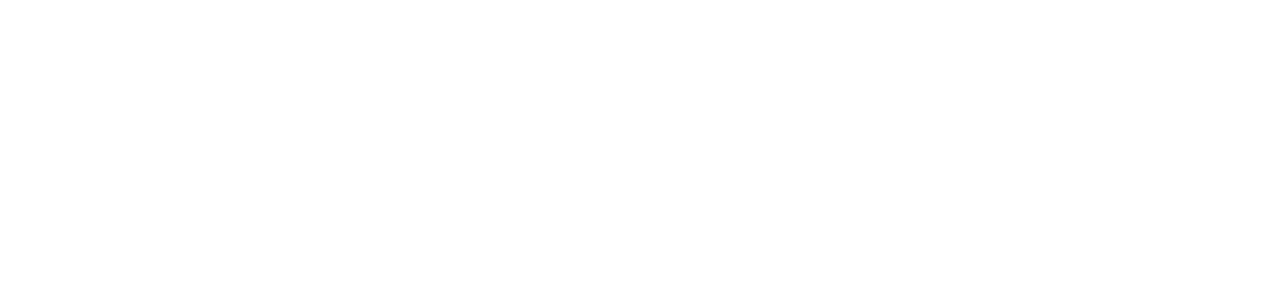
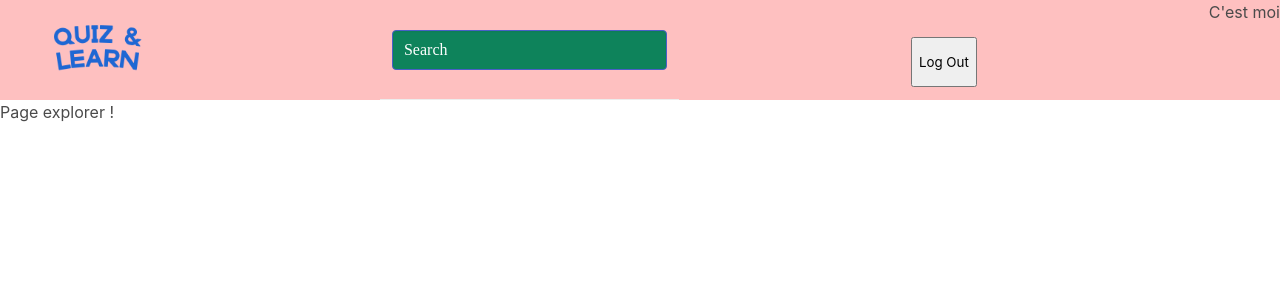
Before and after one commit to margauxln/quizandlearn, a React (Create React App) app in the folder frontend/: page /quizzes in a window 1280 px wide. Before the commit this address led to /signin. Shown: the top 300 px of the page. Built offline with nearby package versions, Linux system fonts and the light colour scheme.

Commit message:
feat-US4- started upper line menu

```diff
--- a/frontend/src/app/App.js
+++ b/frontend/src/app/App.js
@@ -13,6 +13,7 @@
         {/* public routes */}
         <Route path="login" element={<LogIn />} />
         <Route path="signup" element={<SignUp />} />
+        <Route path="/quizzes" element={<Explore />} />
 
         {/* we want to protect these routes */}
         <Route element={<RequireAuth />}>
--- /dev/null
+++ b/frontend/src/components/header/Header.css
@@ -0,0 +1,20 @@
+.upperPartHeaderContainer {
+    display: flex;
+    max-width: 100%;
+    height: 100px;
+    justify-content: space-between;
+    background-color: #FEC0C0;
+}
+
+.logoHeader{
+    height: 100px;
+    margin-left: 3em;
+}
+
+.menuSearchBar {
+    width: 1000px;
+}
+
+button {
+    height: 50px;
+}
--- a/frontend/src/components/header/Header.jsx
+++ b/frontend/src/components/header/Header.jsx
@@ -1,8 +1,26 @@
+import LogoBlue from '../../assets/logoBlue.png';
+import "./Header.css";
+
 const Header = () => {
     return (
-        <main className="App">
-            <h1>Hello, je suis le composant Header!</h1>
-        </main>
+        <nav>
+            <section className="upperPartHeaderContainer">
+                <img src={LogoBlue} className="logoHeader" alt=""/>
+
+                {/*Search bar Bulma*/}
+                <div className="panel-block">
+                    <input className="input is-link"
+                           type="text"
+                           placeholder="Search"/>
+                </div>
+
+                <div className="buttonContainer">
+                    <button>Log Out </button>
+                </div>
+
+                <div>C'est moi</div>
+            </section>
+        </nav>
     );
 }
 
--- a/frontend/src/context/RequireAuth.jsx
+++ b/frontend/src/context/RequireAuth.jsx
@@ -10,7 +10,7 @@
     return (
              auth?.user ?
                  <Outlet />
-                : <Navigate to="/signin" state={{ from: location }} replace />
+                : <Navigate to="/login" state={{ from: location }} replace />
     );
 }
 
```
